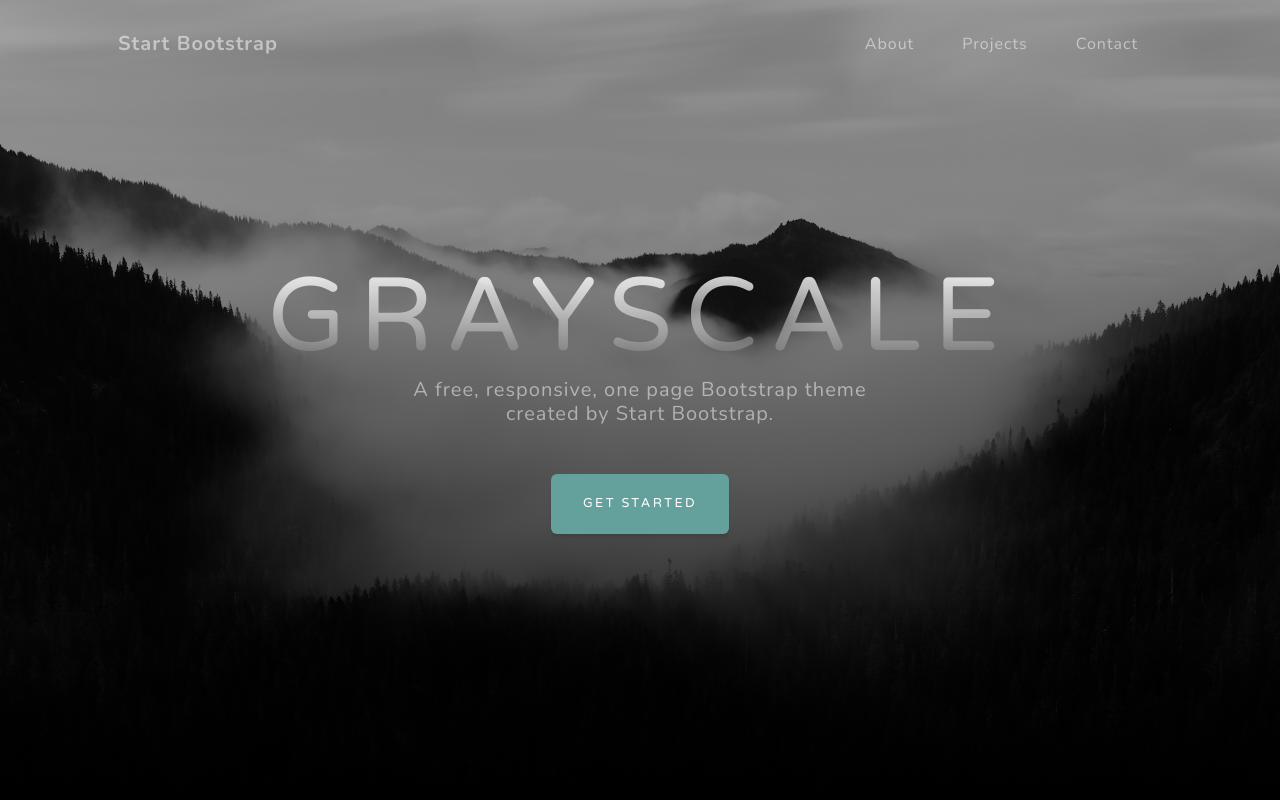
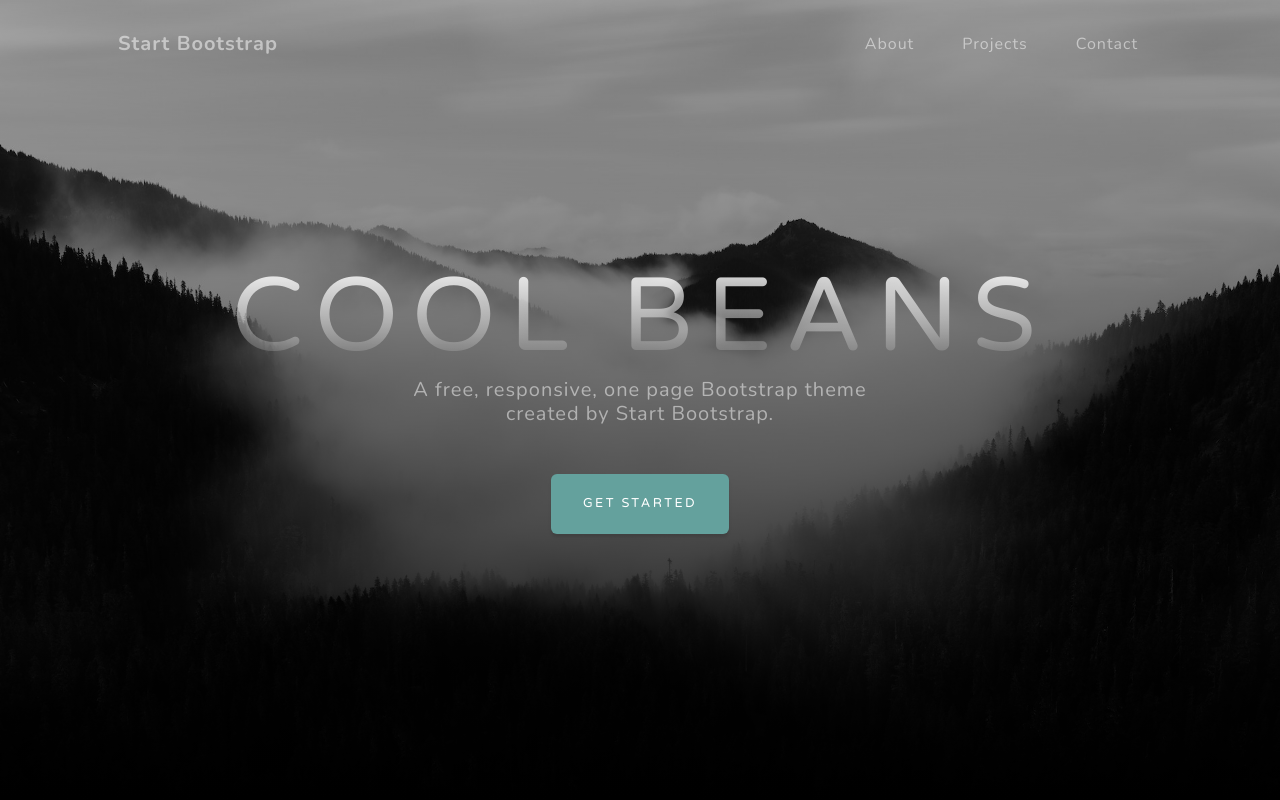
Before and after one commit to RobertTan1/GitHub-alt-page, a plain HTML site: page index.html in a window 1280 px wide. Shown: the top 800 px of the page. Drawn offline with nearby package versions, Linux system fonts and the light colour scheme.

Commit message:
updated master key

```diff
--- a/index.html
+++ b/index.html
@@ -38,7 +38,7 @@
             <div class="container px-4 px-lg-5 d-flex h-100 align-items-center justify-content-center">
                 <div class="d-flex justify-content-center">
                     <div class="text-center">
-                        <h1 class="mx-auto my-0 text-uppercase">Grayscale</h1>
+                        <h1 class="mx-auto my-0 text-uppercase">Cool Beans</h1>
                         <h2 class="text-white-50 mx-auto mt-2 mb-5">A free, responsive, one page Bootstrap theme created by Start Bootstrap.</h2>
                         <a class="btn btn-primary" href="#about">Get Started</a>
                     </div>
```
Also changed, not shown: 1 other file.
